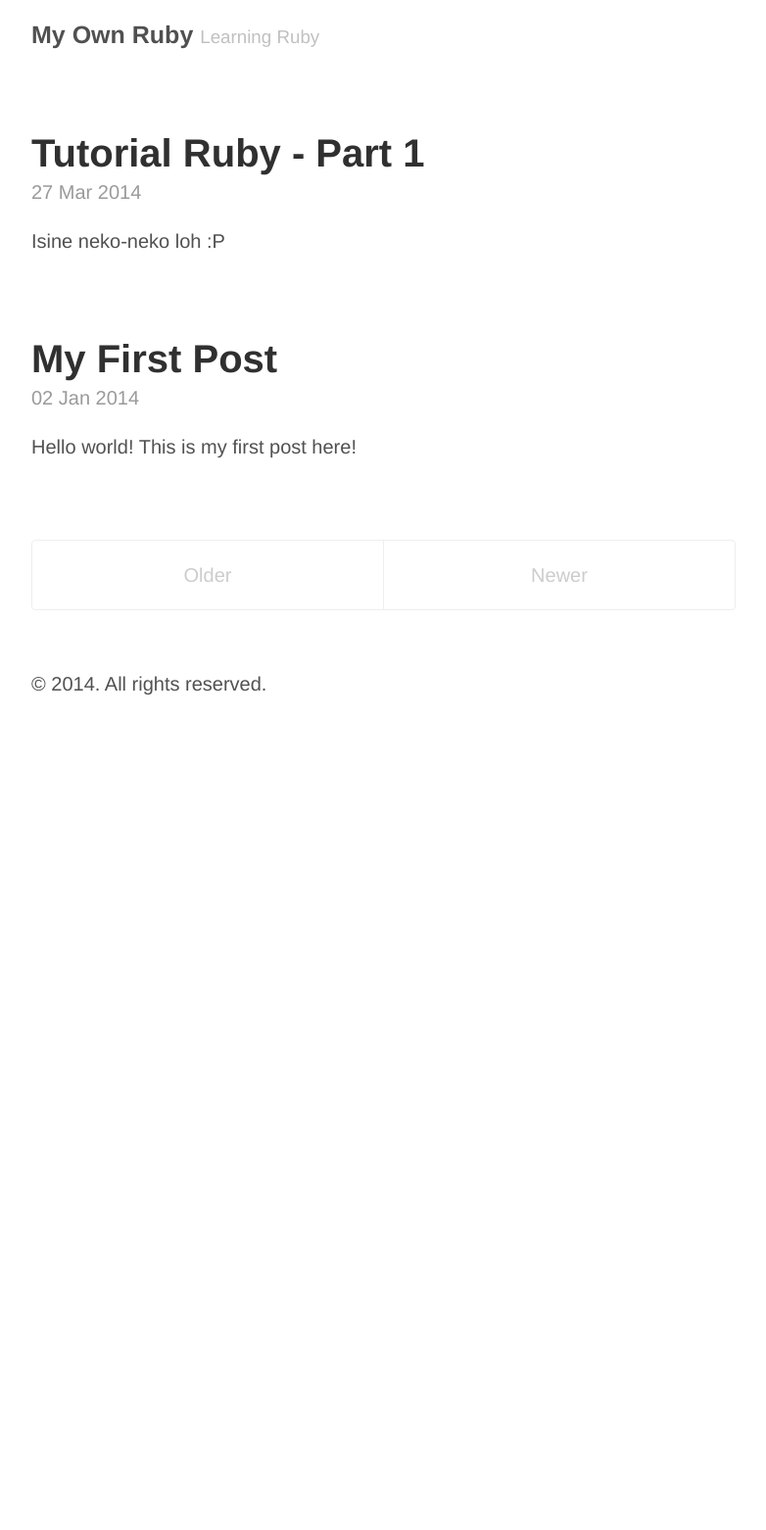
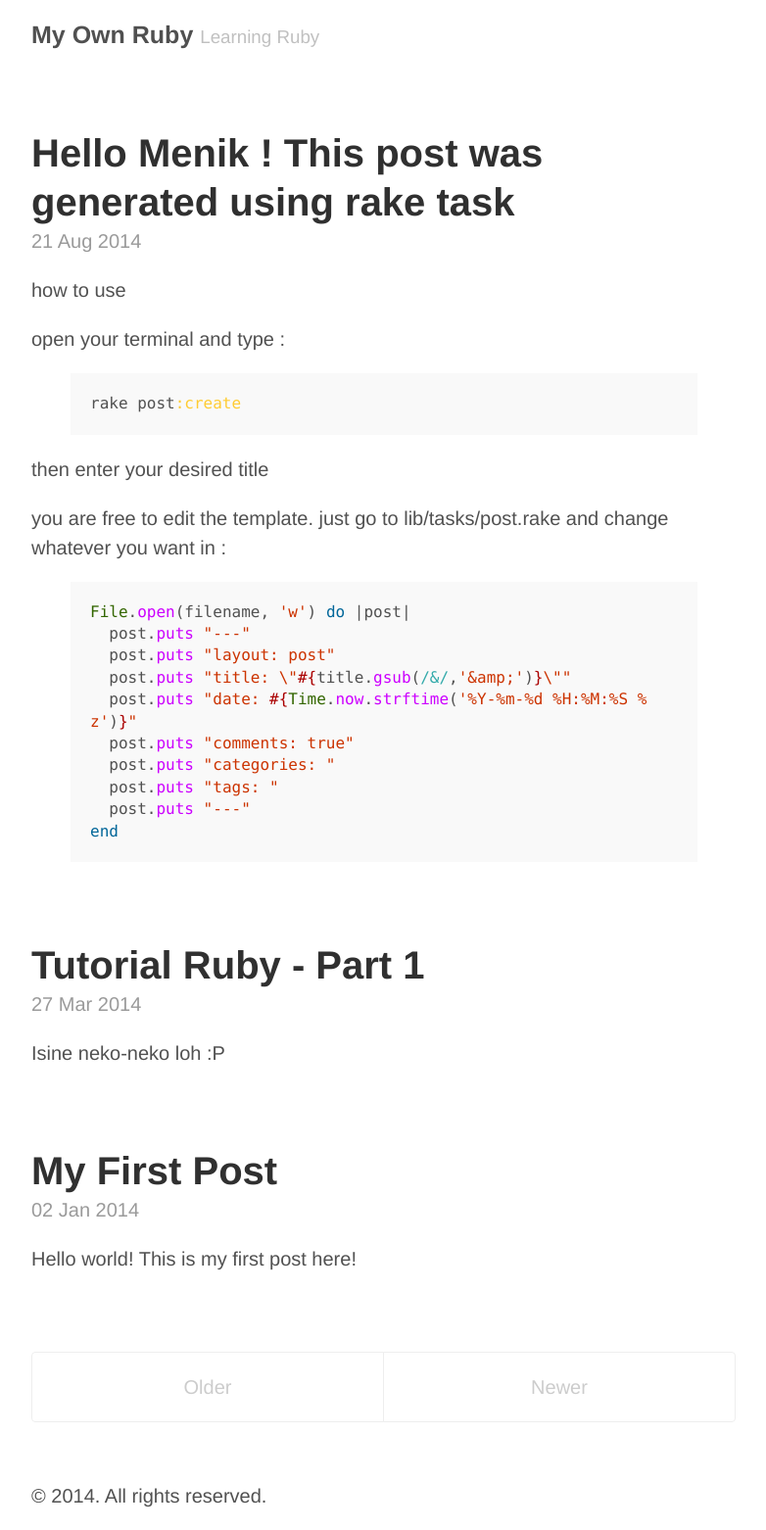
Before and after one commit to menikdp/menikdp.github.io, a Jekyll site: the page built from index.html, in a window 1280 px wide. Shown: the whole page at 98% size, without its empty margins (248-1030 px from the left). Built offline with Jekyll 4.4.1, drawn with Linux system fonts in a browser that asks for light colours; Markdown is read by kramdown in place of the engine named in the settings; the list of posts is cut into pages by our own code; before the commit the page ends 900 px from its top, so only the background shows below that.

Commit message:
add rake task

```diff
--- /dev/null
+++ b/Gemfile
@@ -0,0 +1,6 @@
+source "https://rubygems.org"
+
+group :development do
+  gem 'rake', '~> 10.0'
+  gem 'stringex', '~> 1.4.0'
+end
--- a/_config.yml
+++ b/_config.yml
@@ -20,3 +20,6 @@ author:
 version:          1.0.0
 github:
   repo:           https://github.com/poole/poole
+
+# Handling Reading
+exclude:      ["Gemfile", "Gemfile.lock", "Rakefile", "lib/tasks/*"]
--- /dev/null
+++ b/_posts/2014-08-22-hello-menik-this-post-was-generated-using-rake-task.markdown
@@ -0,0 +1,33 @@
+---
+layout: post
+title: "Hello Menik ! This post was generated using rake task"
+date: 2014-08-22 00:00:35 +0700
+comments: true
+categories:
+tags:
+---
+
+how to use
+
+open your terminal and type :
+
+{% highlight ruby %}
+rake post:create
+{% endhighlight %}
+
+then enter your desired title
+
+you are free to edit the template. just go to lib/tasks/post.rake and change whatever you want in :
+
+{% highlight ruby%}
+File.open(filename, 'w') do |post|
+  post.puts "---"
+  post.puts "layout: post"
+  post.puts "title: \"#{title.gsub(/&/,'&amp;')}\""
+  post.puts "date: #{Time.now.strftime('%Y-%m-%d %H:%M:%S %z')}"
+  post.puts "comments: true"
+  post.puts "categories: "
+  post.puts "tags: "
+  post.puts "---"
+end
+{% endhighlight %}
```
Also changed, not shown: 3 other files.
